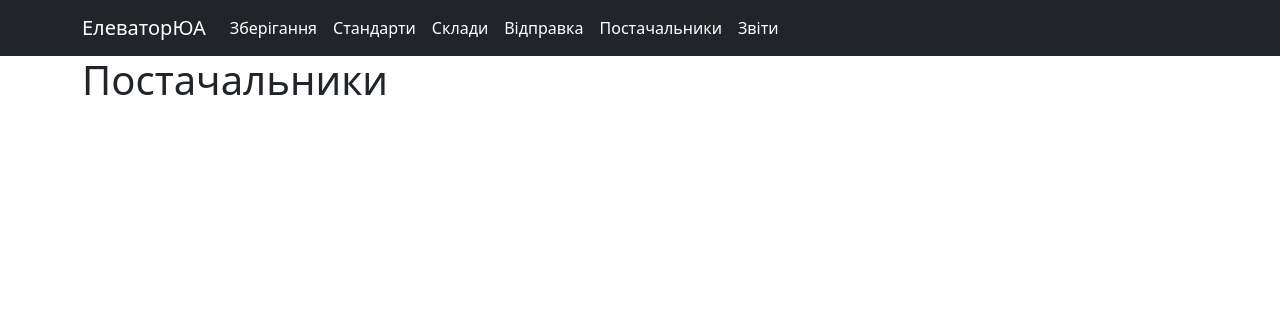
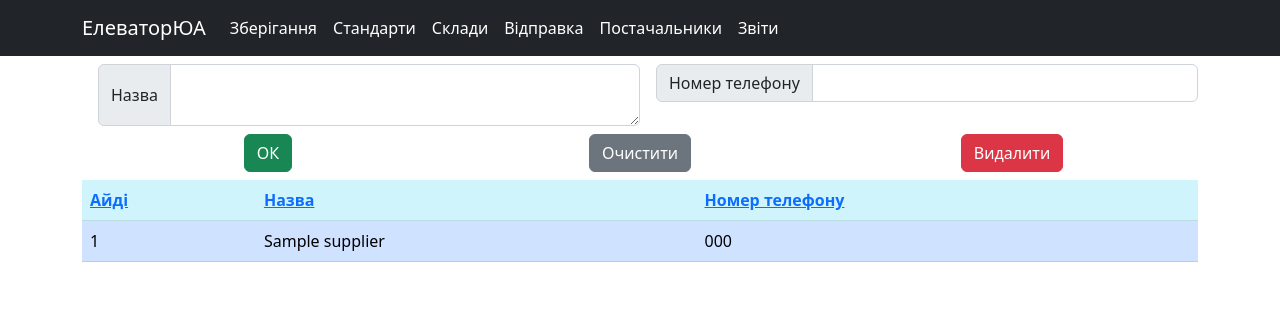
Before and after one commit to OlehKrupa/Bread_loc, a PHP site: page /tables/supplier.php in a window 1280 px wide. Shown: the top 316 px of the page. Run offline with PHP 8.4, Linux system fonts and the light colour scheme; the visitor is signed in with stand-in values (Sample User, id 1); tables that the repository leaves empty or names only in its code hold one stand-in row (values such as "Sample post").

Commit message:
CRUD таблицы поставщики
С костылем

```diff
--- a/tables/supplier.php
+++ b/tables/supplier.php
@@ -1,5 +1,100 @@
-<?php
-require_once '../config.php';
+	<?php
+	require_once '../config.php';
+//!!!
+	$chose_id=$_SESSION['chose_id'];
 
-require_once TEMPLATES_PATH."supplier.php";
+	$sort_list = array(
+		'id_asc'=>'`id`',
+		'id_desc'=>'`id` DESC',
+		'name_asc'=>'`name`',
+		'name_desc'=>'`name` DESC',
+		'number_asc'=>'`number`',
+		'number_desc'=>'`number` DESC',
+	);
+	$sort = @$_GET['sort'];
+	if (array_key_exists($sort, $sort_list)){
+		$sort_sql = $sort_list[$sort];
+	} else {
+		$sort_sql=reset($sort_list);
+	}
+
+	$result = $dbConnect->query("select * from Supplier order by {$sort_sql}");
+	$list = $result->fetchAll(PDO::FETCH_ASSOC);
+
+	$fields=["name","number"];
+
+	if (isset($_POST['ok'])){
+		if (!empty($_POST)){
+			$name_ui=htmlspecialchars($_POST['name']);
+			$number_ui=htmlspecialchars($_POST['number']);
+			$error=[];
+			foreach ($_POST as $k => $v) {
+				if (in_array($k, $fields) && empty($v)){
+					$error[$k]="field must be filled!";
+				}
+			}
+			//проверка на непустые поля
+			if (empty($error)){
+				if (empty($chose_id)){
+					$stmt = $dbConnect->prepare("INSERT INTO `Supplier` (
+						`name`,
+						`number`
+						)
+					VALUES
+					(
+						:n,
+						:nu
+					)"
+				);
+					$stmt->execute(["n"=>$name_ui,"nu"=>$number_ui]);
+				}else{
+					$stmt = $dbConnect->prepare("UPDATE `Supplier`
+						SET
+						`name`=:n,
+						`number`=:nu
+						where `id`=:id");
+					$stmt->execute(["n"=>$name_ui,"nu"=>$number_ui,"id"=>$chose_id]);
+
+				}
+			}
+		}
+		require_once TEMPLATES_PATH."supplier.php";
+	}
+
+	if (empty($chose_id)){
+		//add
+	}else{
+		//update
+		foreach ($list as $key => $value) {
+			if ($value['id']===$chose_id){
+				$name_ui=$value['name'];
+				$number_ui=$value['number'];
+			}
+		}
+	}
+
+	if (isset($_POST['clear'])){
+	//Сделать реальную очистку chose_id
+	//$chose_id="";
+		$name_ui="";
+		$number_ui="";
+	}
+
+	if (isset($_POST['delete'])){
+		$delete = $dbConnect->prepare("DELETE from Supplier where id = :id");
+		$delete->execute(["id"=>$chose_id]);
+	}
+
+	function sort_link_th($title, $a, $b) {
+		$sort = @$_GET['sort'];
+		if ($sort == $a) {
+			return '<a class="active" href="?sort=' . $b . '">' . $title . ' <i></i></a>';
+		} elseif ($sort == $b) {
+			return '<a class="active" href="?sort=' . $a . '">' . $title . ' <i></i></a>';
+		} else {
+			return '<a href="?sort=' . $a . '">' . $title . '</a>';
+		}
+	}
+
+	require_once TEMPLATES_PATH."supplier.php";
 ?>
--- a/templates/supplier.php
+++ b/templates/supplier.php
@@ -1,6 +1,52 @@
 <?php include TEMPLATES_PATH."partials".DIRECTORY_SEPARATOR."header.php";?>
+
 <div class="container-lg">
-	<h1>Постачальники</h1>
+	<form action="/tables/supplier.php" method="post">
+
+		<div class="container-lg text-center row g-0">
+			<div class="col mx-2">
+				<div class="input-group m-2">
+					<span class="input-group-text" id="name">Назва</span>
+					<div class="invalid-feedback"><?php echo $error['name'] ?? '';?></div>
+					<textarea class="form-control <?php if(!empty($error['name'])) echo 'is-invalid' ?>" placeholder="" id="name" name="name" aria-describedby="name"><?php if (!empty($name_ui)){echo $name_ui;} ?></textarea>
+				</div>
+			</div>
+			<div class="col mx-2">
+				<div class="input-group m-2">
+					<span class="input-group-text" id="number">Номер телефону</span>
+					<div class="invalid-feedback"><?php echo $error['number'] ?? '';?></div>
+					<input type="text" class="form-control <?php if(!empty($error['number'])) echo 'is-invalid' ?>" placeholder="" name="number" aria-describedby="number" value="<?php if (!empty($number_ui)){echo $number_ui;} ?>">
+				</div>
+			</div>
+		</div>
+
+		<div class="container-lg text-center row g-0">
+			<div class="col"><button class="btn btn-success mb-2" type="submit" name="ok" >ОК</button></div>
+			<div class="col"><button class="btn btn-secondary mb-2" type="submit" name="clear" >Очистити</button></div>
+			<div class="col"><button class="btn btn-danger mb-2" type="submit" name="delete" >Видалити</button></div>
+		</div>
+
+	</form>
+
+	<table class="table">
+		<script src="../JS/index.js"></script>
+		<thead>
+			<tr class="table-info">
+				<th><?php echo sort_link_th('Айді','id_asc','id_desc'); ?></th>
+				<th><?php echo sort_link_th('Назва','name_asc','name_desc'); ?></th>
+				<th><?php echo sort_link_th('Номер телефону','number_asc','number_desc'); ?></th>
+			</tr>
+		</thead>
+		<tbody>
+			<?php foreach ($list as $row): ?>
+				<tr class="table-primary" onclick="get_element_by_click(<?php echo $row['id']; ?>)" >
+					<td><?php echo $row['id']; ?></td>
+					<td><?php echo $row['name']; ?></td>
+					<td><?php echo $row['number']; ?></td>
+				</tr >
+			<?php endforeach; ?>
+		</tbody>
+	</table>
 </div>
 
 <?php include TEMPLATES_PATH."partials".DIRECTORY_SEPARATOR."footer.php";?>
```
